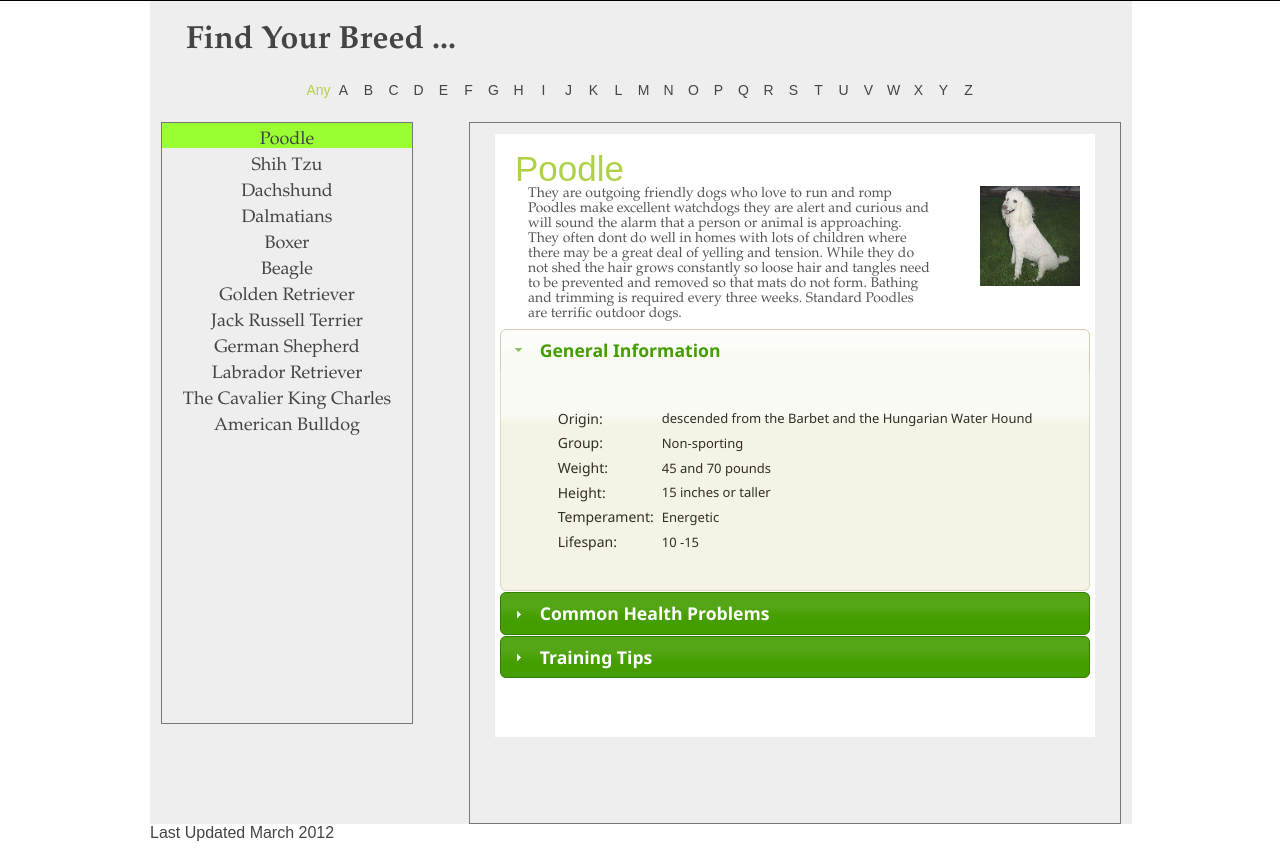
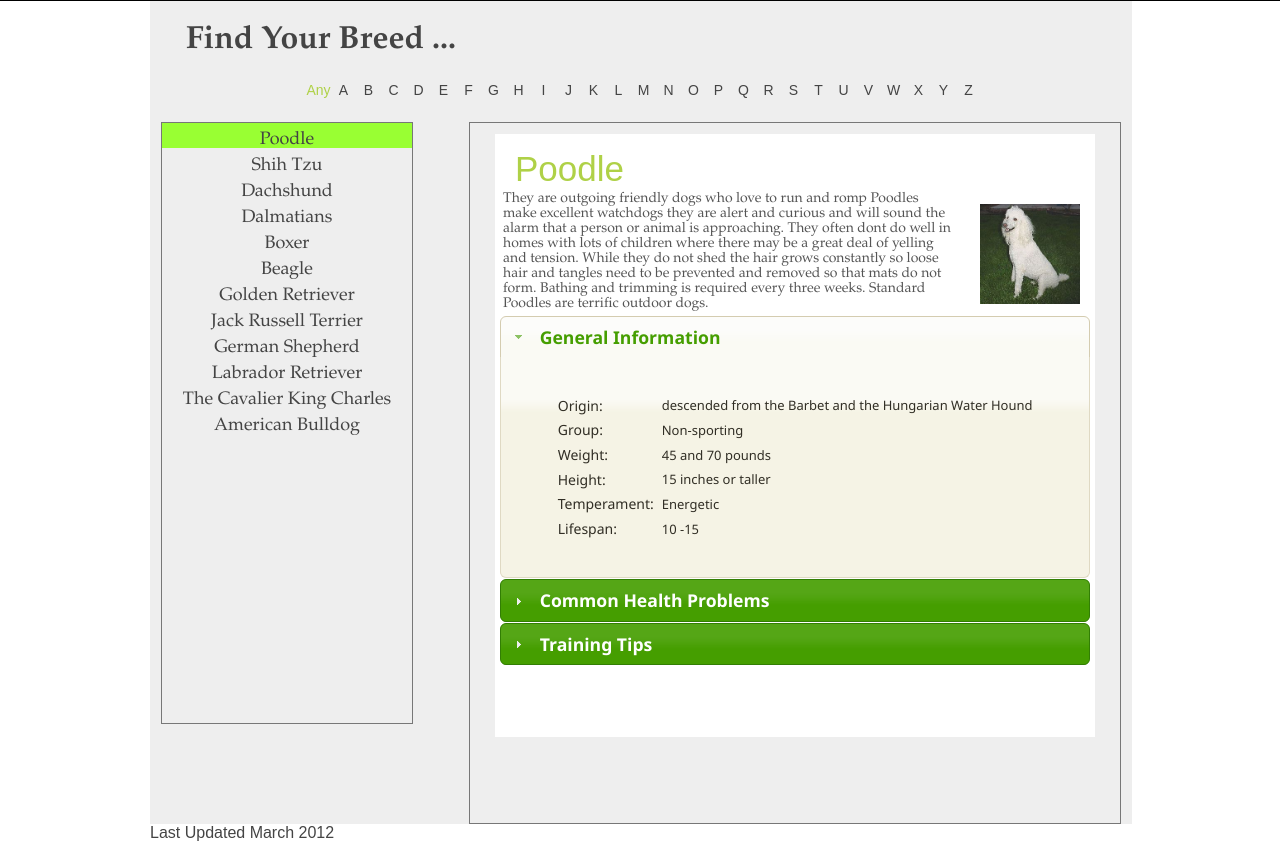
Before and after one commit to cesardv/wolfpackHCI, a PHP site: page /site/breeds.html in a window 1280 px wide. Shown: the part 98-956 px from the top of the page. Run offline with PHP 8.4, Linux system fonts and the light colour scheme.

Commit message:
the less CSS the better I think

```diff
--- a/site/css/breed.css
+++ b/site/css/breed.css
@@ -35,19 +35,23 @@ div.breedHeader {
 
 div.breedImage {
 	/*position: relative;*/
+	/*display: inline;*/
 	float: right;
 	padding: 10px;
-	margin-top: 42px;
+	margin-top: 5px;
 	/*top:70px;
 	left:15px;*/
 	width:100px;
 	height:100px;
 }
+.breedImage img { float: right}
+
 
 div.breedName {
-	position:absolute;
+	/*position:absolute;
 	top:15px;
-	left:15px;
+	left:15px;*/
+	margin: 15px 0 0 15px;
 	text-align:left;
 	color:#AFD147;
 	font-size:35px;
@@ -59,15 +63,16 @@ div.breedName {
 div.breedDescription {
 	/*position:relative;*/
 	padding: 3px;
-	margin: 50px 3px 3px 25px;
+	/*margin: 5px 3px 3px 25px;*/
 	display: inline;
 	/*top:70px;
 	right:15px; */
 	float: left;
-	width:403px;
+	clear: none;
+	width:450px;
 	height:auto;
 	color:#555;
-	text-align:left;
+	/*text-align:left;*/
 	overflow:auto;
 	font-size:14px;
 	font-family:"Palatino Linotype", "Book Antiqua", Palatino, serif;
```
